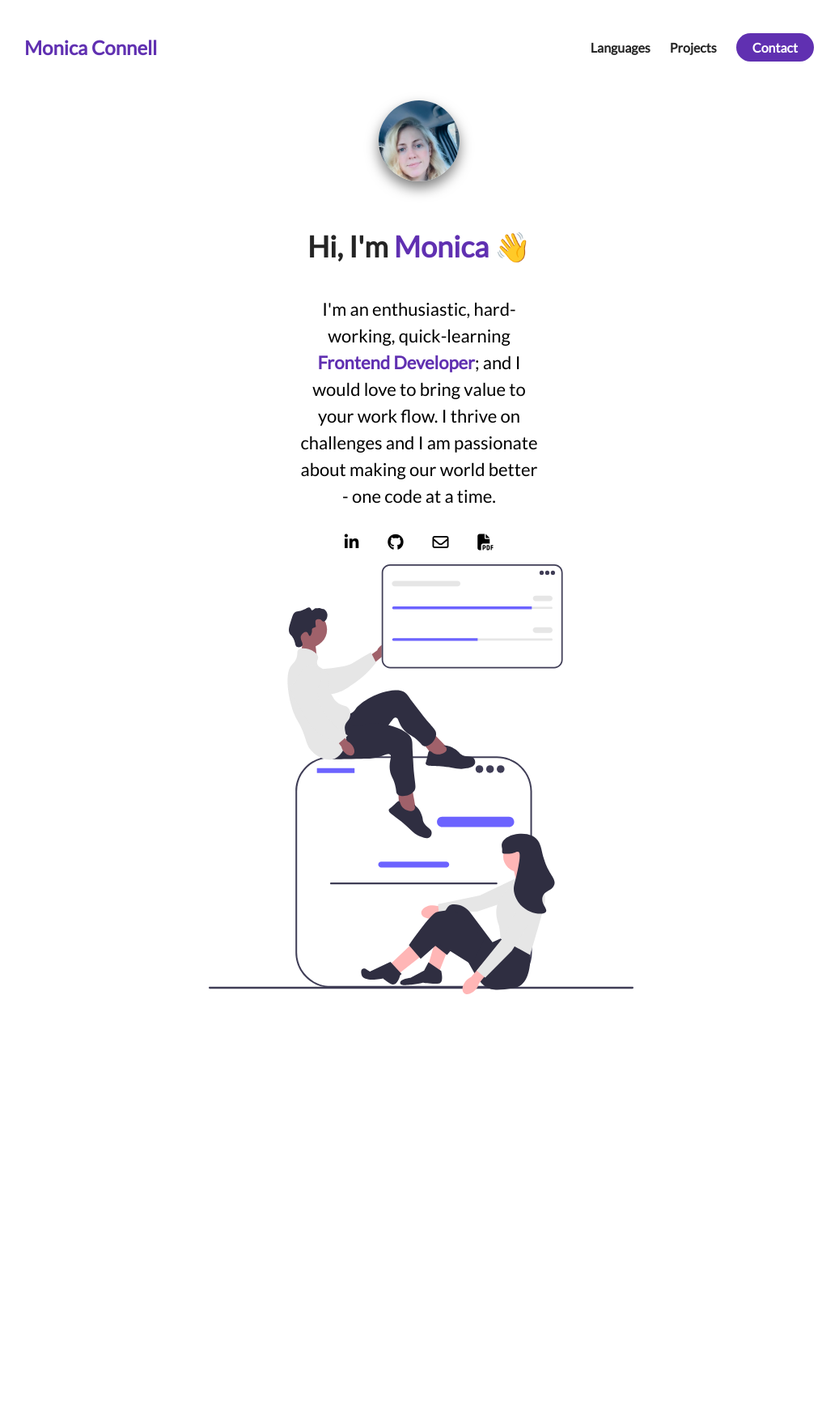
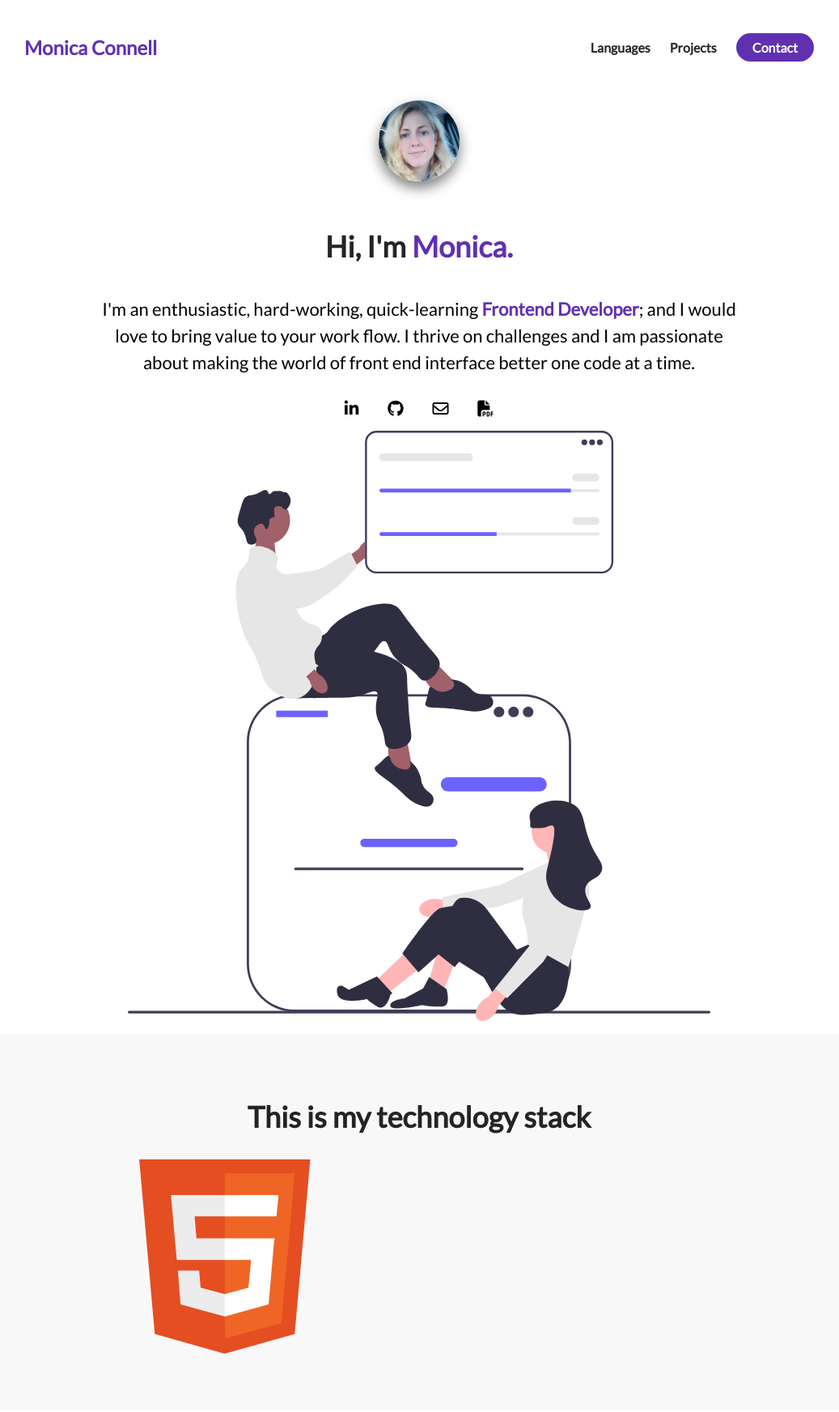
Before and after one commit to Monica1880/E-Portfolio-1, a plain HTML site: page index.html in a window 1280 px wide. Shown: the whole page at 81% size, without its empty margins (122-1159 px from the left). Before the commit the page ends 1252 px from the top, so only its background shows below. Drawn offline with Linux system fonts and the light colour scheme.

Commit message:
eportfolio

```diff
--- a/index.html
+++ b/index.html
@@ -41,17 +41,21 @@
         <div class="about-me__info row">
           <div class="about-me__info--container">
             <figure class="about-me__picture--mask">
-              <img src="unnamed.jpg" class="about-me__picture" alt="Picture of me" />
+              <img
+                src="unnamed.jpg"
+                class="about-me__picture"
+                alt="Picture of me"
+              />
             </figure>
             <h1 class="about-me__info--title">
-              Hi, I'm <span class="text--purple">Monica</span> 👋
+              Hi, I'm <span class="text--purple">Monica.</span>
             </h1>
             <p class="about-me__info--para">
               I'm an enthusiastic, hard-working, quick-learning
               <strong class="text--purple">Frontend Developer</strong>; and I
               would love to bring value to your work flow. I thrive on
-              challenges and I am passionate about making our world better - one
-              code at a time.
+              challenges and I am passionate about making the world of front end
+              interface better one code at a time.
             </p>
             <div class="about-me__links">
               <a href="" class="about-me__link">
@@ -69,13 +73,27 @@
             </div>
           </div>
           <figure class="about-me__img--container">
-            <img src="undraw_team-up_qeem (1).svg" alt="">
+            <img
+              src="undraw_team-up_qeem (1).svg"
+              class="about-me__img"
+              alt=""
+            />
           </figure>
         </div>
       </div>
     </section>
     <section id="Languages">
-
+      <div class="container">
+        <div class="row">
+            <h1 class="section_title">This is my technology stack</h1>
+            <div class="language_list">
+                <div class="language"></div>
+                <figure class="language_img--wrapper">
+                    <img src="HTML5_Badge.svg.png" alt="" class="language_img">
+                </figure>
+            </div>
+        </div>
+      </div>
     </section>
   </body>
 </html>
--- a/styles.css
+++ b/styles.css
@@ -34,6 +34,10 @@ li {
     flex: 1;
 }
 
+.container {
+    padding: 50px 0;
+}
+
 .row {
     width: 100%;
     max-width: 800px;
@@ -42,6 +46,14 @@ li {
 
 .text--purple {
     color: #6030b1;
+}
+
+section:nth-child(even) {
+    background-color: #f8f8f8;
+}
+
+.section__title {
+    margin-bottom: 20px;
 }
 
 
@@ -105,7 +117,7 @@ background-color: #5d3eff;
     flex-direction: column;
     justify-content: center;
     align-items: center;
-    max-width: 300px;
+    max-width: 300;
     margin: 0 auto;
     text-align: center;
 }
@@ -121,7 +133,10 @@ background-color: #5d3eff;
 
 .about-me__picture {
     width: 100%;
-    transform: scale(1.1), rotate(50deg);
+    transform: scale(1.1);
+    rotate: 5deg;
+    padding-bottom: 200px;
+    padding-right: 100px;
 }
 
 .about-me__info--title {
@@ -146,9 +161,25 @@ background-color: #5d3eff;
     align-items: center;
     display: flex;
     align-items: center;
-    padding-left: 100px;
+}
+
+.about-me__img {
+    width: 100%;
 }
 
 /* Improving my own picture */
  transform: scale(1.5);
  padding-right: 8px;
+
+
+ /* TECH - STACK */
+
+ .language_img {
+  width: 100%;
+  max-width: 100px;
+ }
+
+ .language_img--wrapper {
+    width:25%;
+
+ }
```
Also changed, not shown: HTML5_Badge.svg.png (added).
